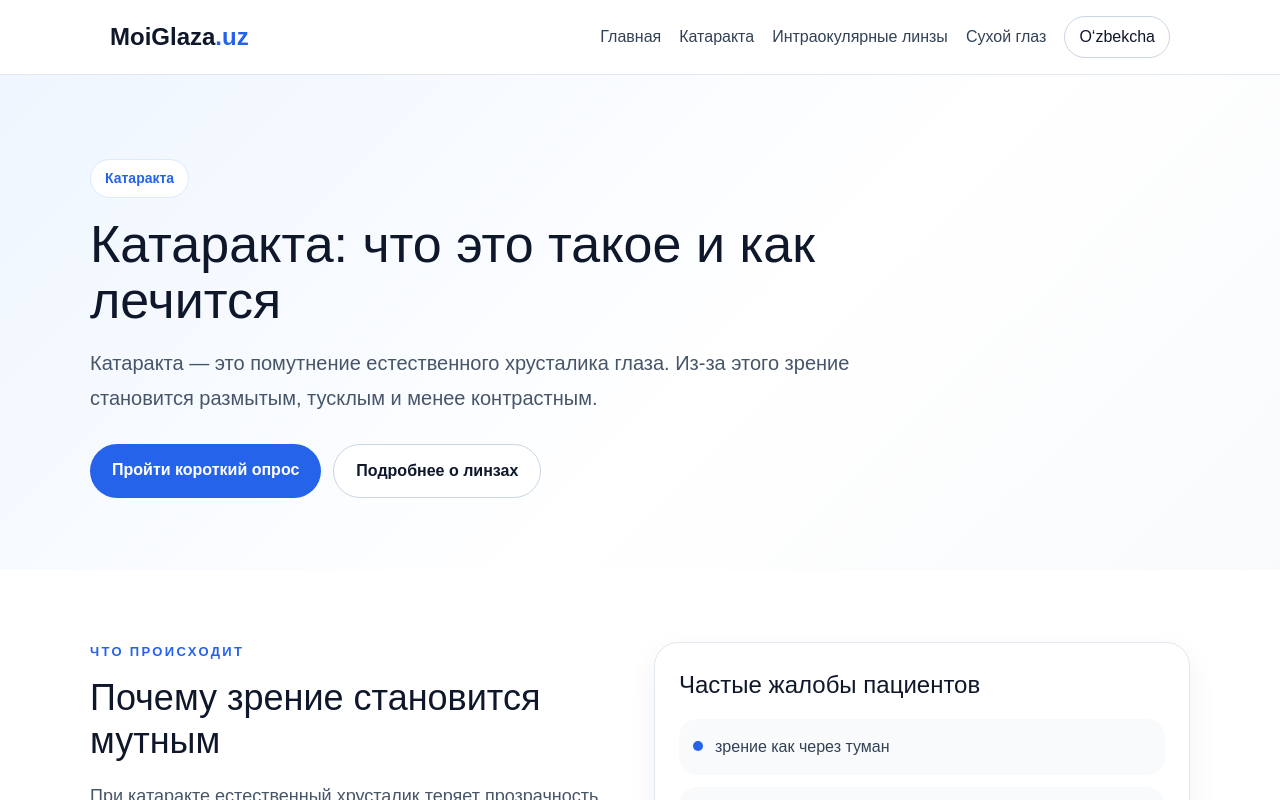
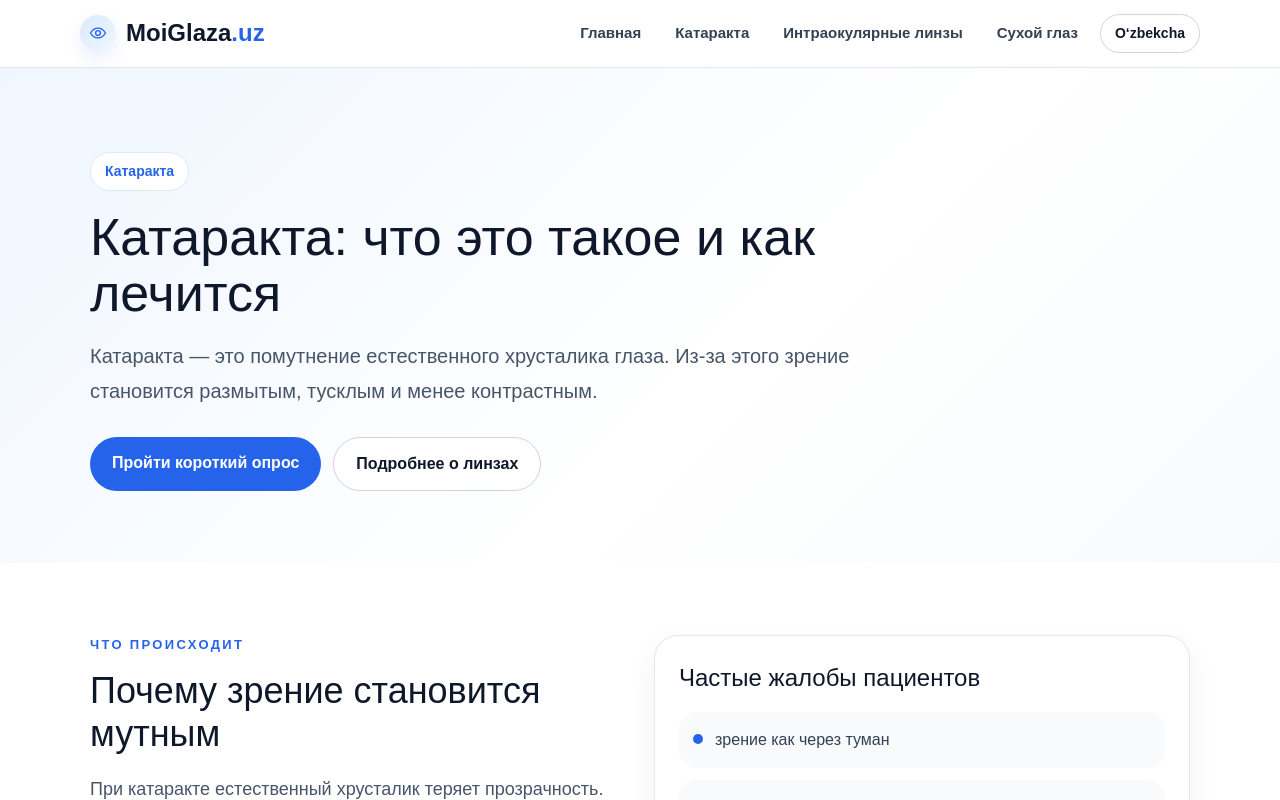
Before and after one commit to Amidro/moiglaza, a Next.js app: page /ru/katarakta in a window 1280 px wide. Shown: the top 800 px of the page. Built offline with nearby package versions, Linux system fonts and the light colour scheme.

Commit message:
Update Header.tsx

```diff
--- a/components/Header.tsx
+++ b/components/Header.tsx
@@ -5,65 +5,120 @@ export default function Header() {
         position: "sticky",
         top: 0,
         zIndex: 50,
-        background: "rgba(255,255,255,0.92)",
-        backdropFilter: "blur(10px)",
+        background: "rgba(255,255,255,0.88)",
+        backdropFilter: "blur(14px)",
+        WebkitBackdropFilter: "blur(14px)",
         borderBottom: "1px solid #e2e8f0"
       }}
     >
       <div
         style={{
-          maxWidth: 1100,
+          maxWidth: 1160,
           margin: "0 auto",
-          padding: "16px 20px",
+          padding: "14px 20px",
           display: "flex",
           justifyContent: "space-between",
           alignItems: "center",
-          gap: 20
+          gap: 18,
+          flexWrap: "wrap"
         }}
       >
         <a
           href="/ru"
           style={{
-            fontWeight: 700,
-            fontSize: 24,
+            display: "flex",
+            alignItems: "center",
+            gap: 10,
+            textDecoration: "none",
             color: "#0f172a",
-            textDecoration: "none"
+            minWidth: 0
           }}
         >
-          MoiGlaza<span style={{ color: "#2563eb" }}>.uz</span>
+          <div
+            style={{
+              width: 36,
+              height: 36,
+              borderRadius: 999,
+              background: "linear-gradient(135deg, #dbeafe 0%, #eff6ff 100%)",
+              display: "flex",
+              alignItems: "center",
+              justifyContent: "center",
+              boxShadow: "0 8px 18px rgba(37,99,235,0.10)"
+            }}
+          >
+            <svg
+              width="18"
+              height="18"
+              viewBox="0 0 24 24"
+              fill="none"
+              aria-hidden="true"
+            >
+              <path
+                d="M2 12C4.5 7.8 8 5.5 12 5.5C16 5.5 19.5 7.8 22 12C19.5 16.2 16 18.5 12 18.5C8 18.5 4.5 16.2 2 12Z"
+                stroke="#2563eb"
+                strokeWidth="1.8"
+              />
+              <circle cx="12" cy="12" r="3.2" stroke="#2563eb" strokeWidth="1.8" />
+            </svg>
+          </div>
+
+          <div
+            style={{
+              fontWeight: 700,
+              fontSize: 24,
+              lineHeight: 1
+            }}
+          >
+            MoiGlaza<span style={{ color: "#2563eb" }}>.uz</span>
+          </div>
         </a>
 
         <nav
           style={{
             display: "flex",
-            gap: 18,
+            gap: 10,
             flexWrap: "wrap",
             alignItems: "center"
           }}
         >
-          <a href="/ru" style={{ textDecoration: "none", color: "#334155" }}>
-            Главная
-          </a>
-          <a href="/ru/katarakta" style={{ textDecoration: "none", color: "#334155" }}>
-            Катаракта
-          </a>
-          <a
-            href="/ru/intraokulyarnye-linzy"
-            style={{ textDecoration: "none", color: "#334155" }}
-          >
-            Интраокулярные линзы
-          </a>
-          <a href="/ru/suhoj-glaz" style={{ textDecoration: "none", color: "#334155" }}>
-            Сухой глаз
-          </a>
+          {[
+            { label: "Главная", href: "/ru" },
+            { label: "Катаракта", href: "/ru/katarakta" },
+            {
+              label: "Интраокулярные линзы",
+              href: "/ru/intraokulyarnye-linzy"
+            },
+            { label: "Сухой глаз", href: "/ru/suhoj-glaz" }
+          ].map((item) => (
+            <a
+              key={item.href}
+              href={item.href}
+              style={{
+                textDecoration: "none",
+                color: "#334155",
+                padding: "10px 12px",
+                borderRadius: 12,
+                fontWeight: 600,
+                fontSize: 15,
+                lineHeight: 1.2
+              }}
+            >
+              {item.label}
+            </a>
+          ))}
+
           <a
             href="/uz"
             style={{
               textDecoration: "none",
               color: "#0f172a",
               border: "1px solid #cbd5e1",
-              padding: "8px 14px",
-              borderRadius: 999
+              background: "#ffffff",
+              padding: "10px 14px",
+              borderRadius: 999,
+              fontWeight: 700,
+              fontSize: 14,
+              lineHeight: 1.2
             }}
           >
             O‘zbekcha
```
